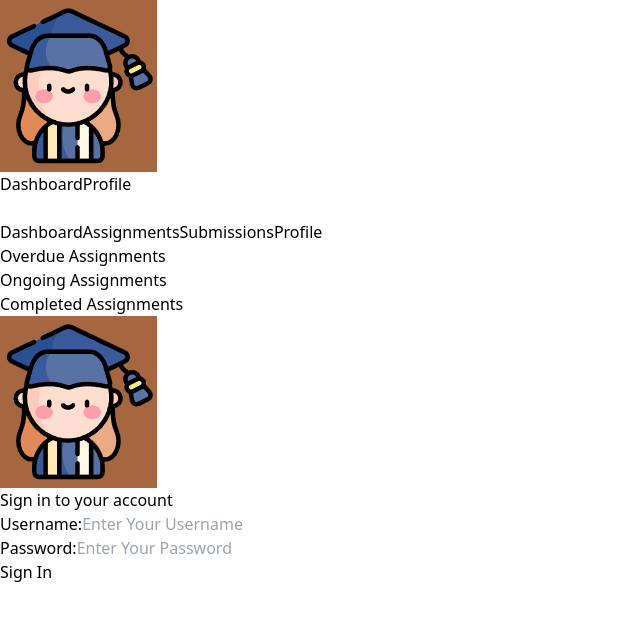
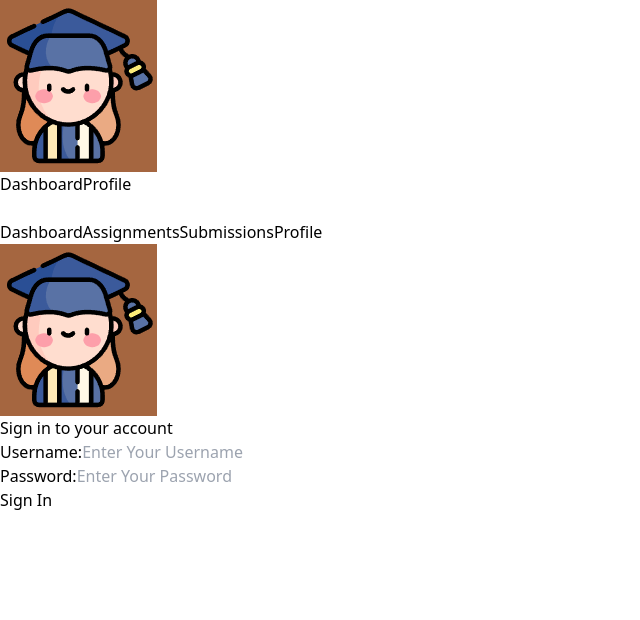
Before and after one commit to jatinspider/Frontend, a React (Vite) app: page / in a window 1280 px wide. Shown: the top 620 px of the page, without its empty margins (0-640 px from the left). Built offline with nearby package versions, Linux system fonts and the light colour scheme.

Commit message:
Nothing much, I guess.

```diff
--- a/src/Components/Header/Header.jsx
+++ b/src/Components/Header/Header.jsx
@@ -103,7 +103,8 @@ const Header = () => {
         )}
       </nav>
 
-      {/* Nav Pills */}
+      {/* Nav Pills - Only show if user is a student */}
+      {user && user.role.trim() === "Student" && ( // Check user role
         <nav className="bg-gray-100 p-4 border-b">
           <ul className="flex justify-center space-x-4">
             <li>
@@ -144,6 +145,7 @@ const Header = () => {
             </li>
           </ul>
         </nav>
+      )}
     </header>
   );
 };
--- a/src/Components/TeacherDashBoard/AssignmentViewDialog.jsx
+++ b/src/Components/TeacherDashBoard/AssignmentViewDialog.jsx
@@ -21,7 +21,7 @@ export default function AssignmentViewDialog({ open, onClose, formData }) {
           {formData.assignmentDescription}
         </p>
         <p>
-          <strong>Create Date:</strong> {formData.createDate}
+          <strong>Created Date:</strong> {formData.createDate}
         </p>
         <p>
           <strong>Due Date:</strong> {formData.dueDate}
```
Lines whose indentation alone changed are shown as unchanged.
